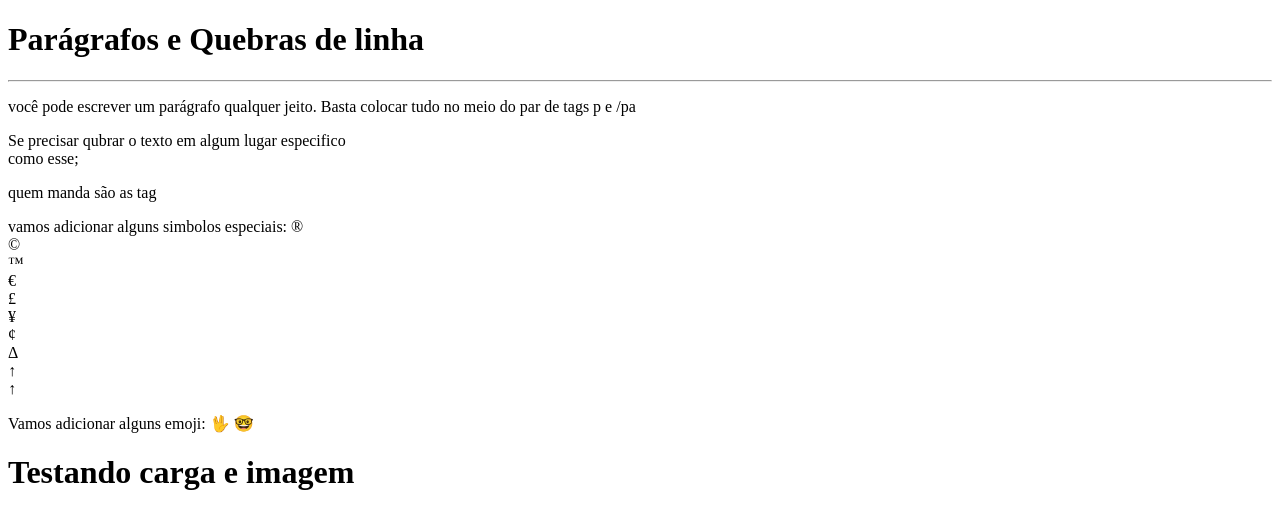
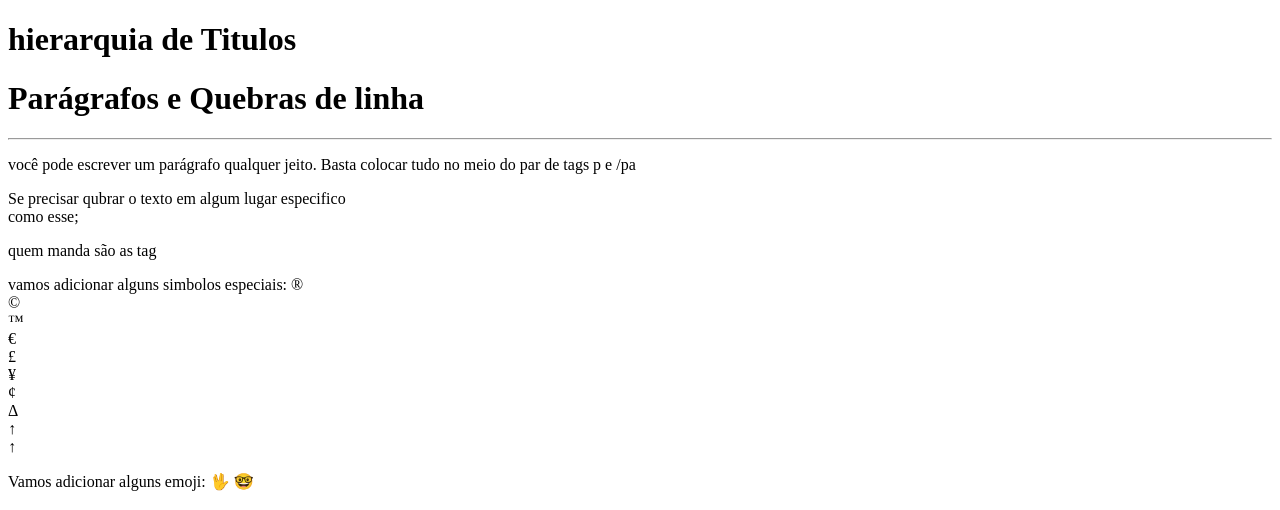
Before and after one commit to SebastiaoJunior95/Aprendendo-HTML-E-CSS, a plain HTML site: page index.html in a window 1280 px wide. Shown: the top 510 px of the page. Drawn offline with Linux system fonts and the light colour scheme.

Commit message:
Update index.html

```diff
--- a/index.html
+++ b/index.html
@@ -8,6 +8,8 @@
 
 </head>
 <body>
+   <h1>hierarquia de Titulos</h1>
+
     <h1>Parágrafos e Quebras de linha
     </h1>
     <hr>
```
